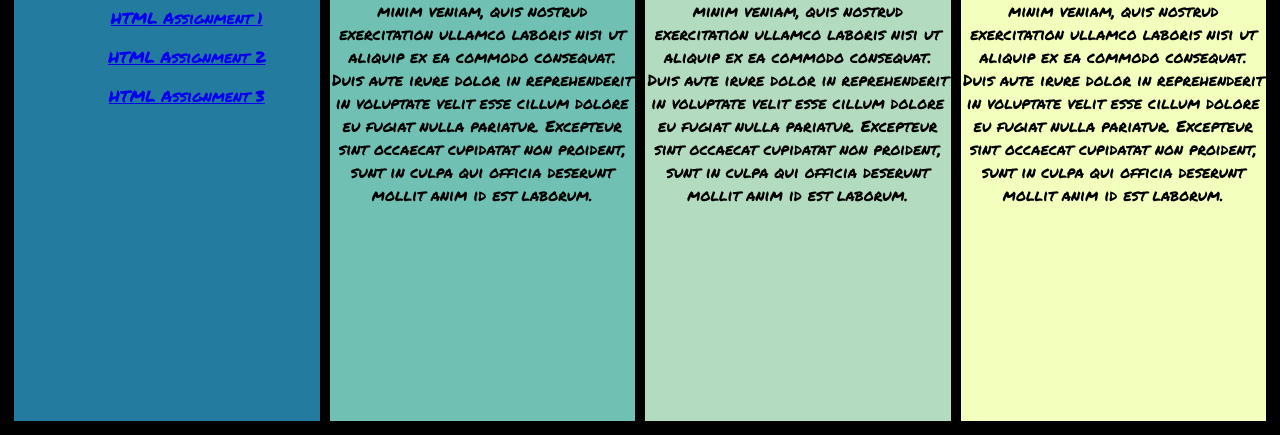
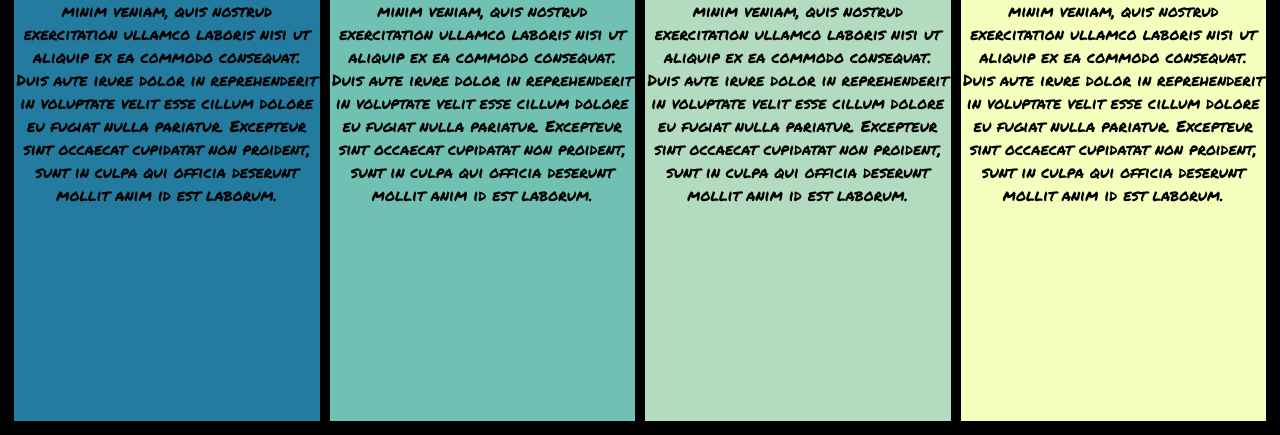
Before and after one commit to pickle21345/.github.io, a plain HTML site: page index.htm in a window 1280 px wide. Shown: the part 603-1038 px from the top of the page. Drawn offline with Linux system fonts and the light colour scheme.

Commit message:
Update index.htm

```diff
--- a/index.htm
+++ b/index.htm
@@ -24,11 +24,12 @@
         <td id="one">
           <h1>HTML</h1>
           <p>
-		<ul>
-			<p><a href="path">HTML Assignment 1</a></p>
-			<p><a href="path">HTML Assignment 2</a></p>
-			<p><a href="path">HTML Assignment 3</a></p>
-		</ul>
+	  Lorem ipsum dolor sit amet, consectetur adipisicing elit, sed do eiusmod
+          tempor incididunt ut labore et dolore magna aliqua. Ut enim ad minim veniam,
+          quis nostrud exercitation ullamco laboris nisi ut aliquip ex ea commodo
+          consequat. Duis aute irure dolor in reprehenderit in voluptate velit esse
+          cillum dolore eu fugiat nulla pariatur. Excepteur sint occaecat cupidatat non
+          proident, sunt in culpa qui officia deserunt mollit anim id est laborum.
           </p>
         </td>
         <td id="two">
```
